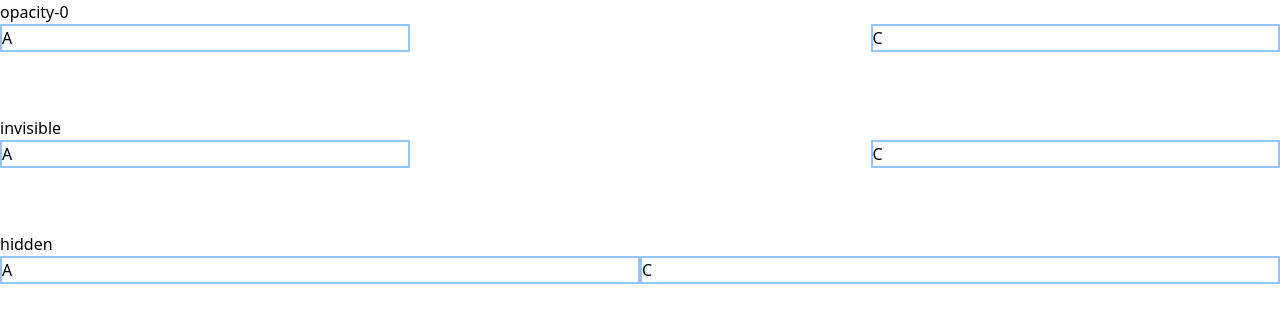
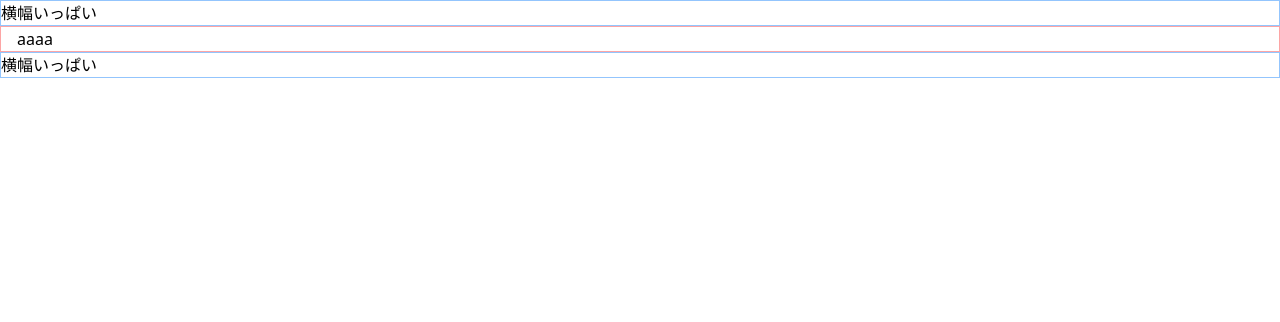
Before and after one commit to Takumikimura1899/TailwindCSS-React-Practice, a React (Create React App) app: page / in a window 1280 px wide. Shown: the top 322 px of the page. Built offline with nearby package versions, Linux system fonts and the light colour scheme.

Commit message:
Container

```diff
--- a/src/App.js
+++ b/src/App.js
@@ -2,6 +2,7 @@ import './App.css';
 import BorderDivideRoundedRing from './components/BorderDivideRoundedRing';
 import Button from './components/Button';
 import Color from './components/Color';
+import Container from './components/Container';
 import Display from './components/Display';
 import Flex from './components/Flex';
 import FontText from './components/FontText';
@@ -37,7 +38,8 @@ function App() {
       {/* <Responsive /> */}
       {/* <Position /> */}
       {/* <Overflow /> */}
-      <Visibility />
+      {/* <Visibility /> */}
+      <Container />
     </>
   );
 }
--- /dev/null
+++ b/src/components/Container.jsx
@@ -0,0 +1,13 @@
+import React from 'react';
+
+const Container = () => {
+  return (
+    <>
+      <header className='border border-blue-300'>横幅いっぱい</header>
+      <main className='container border border-red-300 mx-auto px-4'>aaaa</main>
+      <footer className='border border-blue-300'>横幅いっぱい</footer>
+    </>
+  );
+};
+
+export default Container;
```
